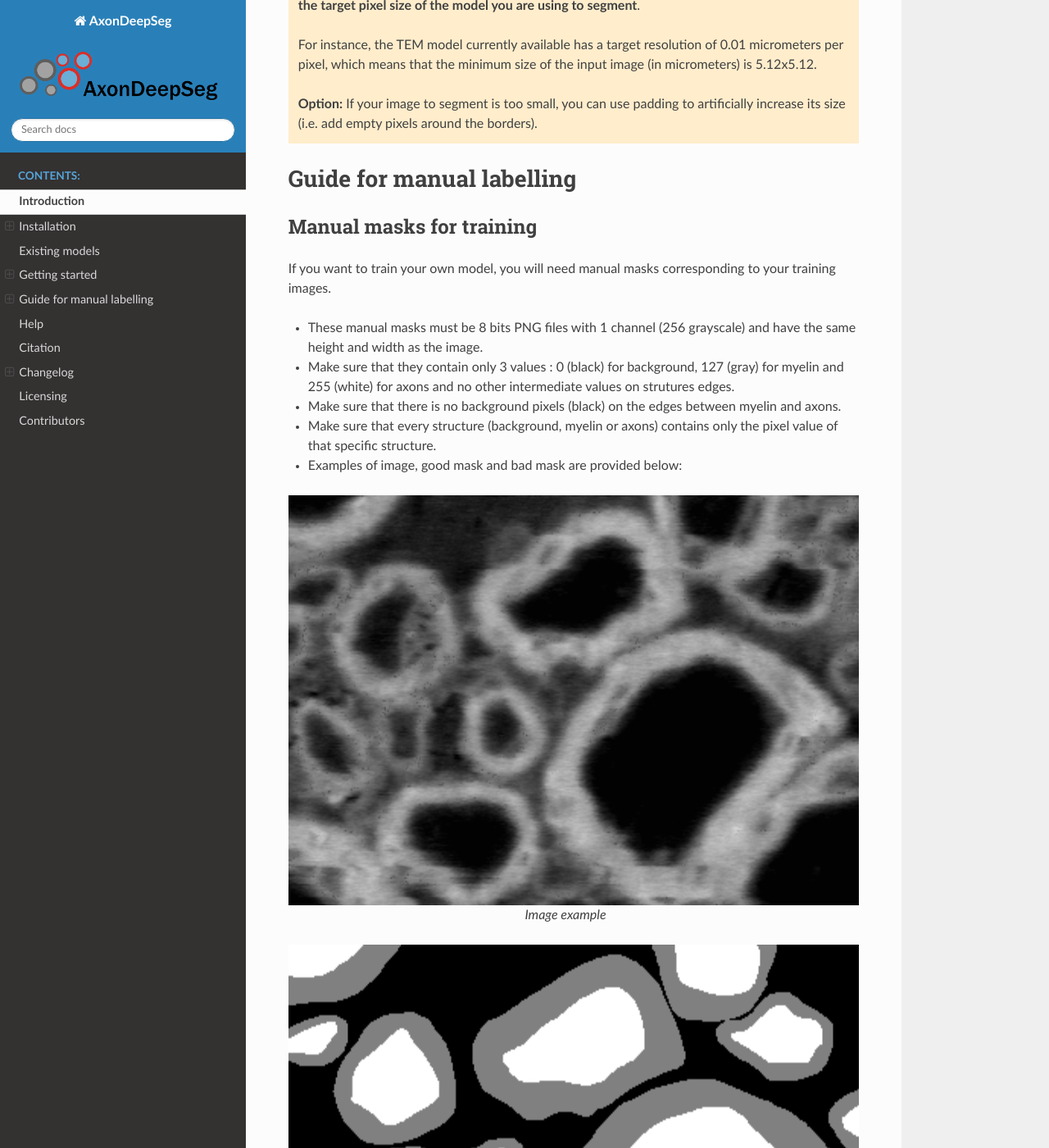
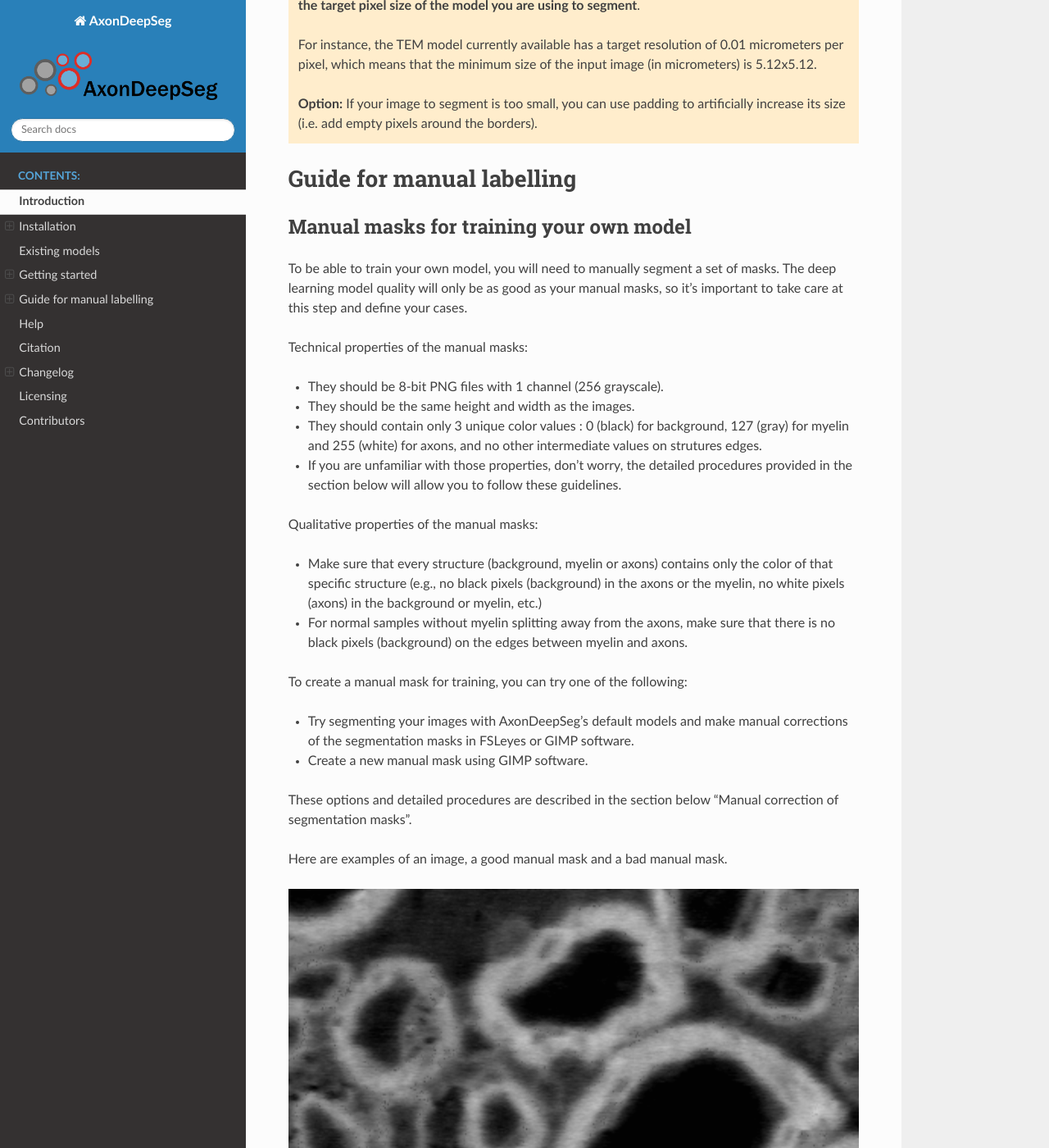
Before and after one commit to axondeepseg/axondeepseg, a Sphinx documentation site: the page built from docs/source/documentation.rst, in a window 1280 px wide and 1400 px high, scrolled down 12034 px. Shown: the whole window at 82% size. Built offline with Sphinx 7.4.7 and the Read the Docs theme 2.0.0, drawn with Linux system fonts in a browser that asks for light colours; some of the changed text lies outside the part shown.

Commit message:
Corrections to "Manual masks for training your own model" section

```diff
--- a/docs/source/documentation.rst
+++ b/docs/source/documentation.rst
@@ -402,16 +402,31 @@ Here is a list of useful Jupyter notebooks available with AxonDeepSeg:
 Guide for manual labelling
 ==========================
 
-Manual masks for training
--------------------------
+Manual masks for training your own model
+----------------------------------------
 
-If you want to train your own model, you will need manual masks corresponding to your training images.
+To be able to train your own model, you will need to manually segment a set of masks. The deep learning model quality will only be as good as your manual masks, so it's important to take care at this step and define your cases.
 
-* These manual masks must be 8 bits PNG files with 1 channel (256 grayscale) and have the same height and width as the image.
-* Make sure that they contain only 3 values : 0 (black) for background, 127 (gray) for myelin and 255 (white) for axons and no other intermediate values on strutures edges.
-* Make sure that there is no background pixels (black) on the edges between myelin and axons.
-* Make sure that every structure (background, myelin or axons) contains only the pixel value of that specific structure.
-* Examples of image, good mask and bad mask are provided below:
+Technical properties of the manual masks:
+
+* They should be 8-bit PNG files with 1 channel (256 grayscale).
+* They should be the same height and width as the images.
+* They should contain only 3 unique color values : 0 (black) for background, 127 (gray) for myelin and 255 (white) for axons, and no other intermediate values on strutures edges.
+* If you are unfamiliar with those properties, don't worry, the detailed procedures provided in the section below will allow you to follow these guidelines.
+
+Qualitative properties of the manual masks:
+
+* Make sure that every structure (background, myelin or axons) contains only the color of that specific structure (e.g., no black pixels (background) in the axons or the myelin, no white pixels (axons) in the background or myelin, etc.)
+* For normal samples without myelin splitting away from the axons, make sure that there is no black pixels (background) on the edges between myelin and axons.
+
+To create a manual mask for training, you can try one of the following:
+
+* Try segmenting your images with AxonDeepSeg's default models and make manual corrections of the segmentation masks in FSLeyes or GIMP software.
+* Create a new manual mask using GIMP software.
+
+These options and detailed procedures are described in the section below "Manual correction of segmentation masks".
+
+Here are examples of an image, a good manual mask and a bad manual mask.
 
 .. figure:: _static/image_example.png
     :width: 750px
```
Also changed, not shown: other parts of docs/source/documentation.rst (+4 -10 lines).
